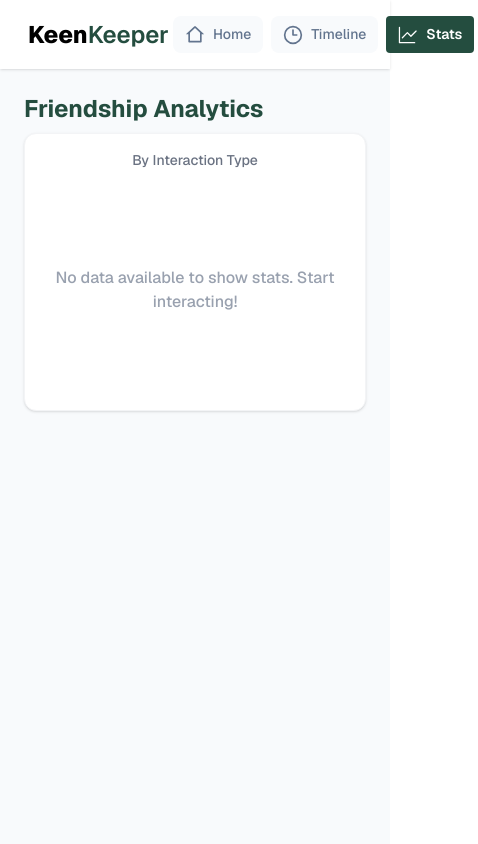
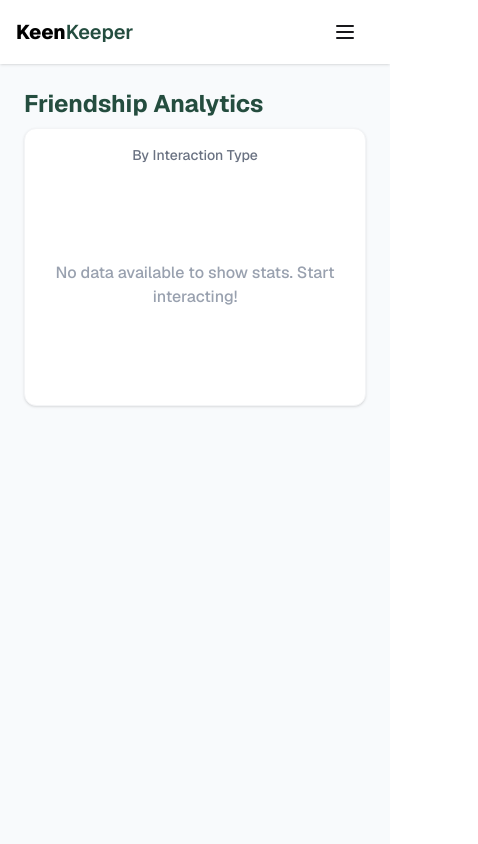
Before and after one commit to nasir-masud/b13-a7, a Next.js app: page /stats in a window 390 px wide. Shown: the top 844 px of the page, 478 px wide, since content can reach past the window. Built offline with nearby package versions, Linux system fonts and the light colour scheme.

Commit message:
Fixed Navbar for small mobile size

```diff
--- a/src/app/components/NavBar.jsx
+++ b/src/app/components/NavBar.jsx
@@ -1,58 +1,63 @@
 "use client"
 
 import Link from "next/link";
-import { LuClock3 } from "react-icons/lu";
+import { LuClock3, LuMenu } from "react-icons/lu";
 import { GoGraph } from "react-icons/go";
 import { RiHome2Line } from "react-icons/ri";
 import { usePathname } from "next/navigation";
 
 const NavBar = () => {
-  const pathName = usePathname()
-  const isActive = path => pathName === path
+  const pathName = usePathname();
+  const isActive = (path) => pathName === path;
 
   const activeClass = "bg-[#244d3f] text-white hover:bg-[#1a3a30] px-3 md:px-4 py-2 rounded-sm flex items-center gap-2 font-semibold";
   const inactiveClass = "bg-[#f8fafc] hover:bg-green-100 px-3 md:px-4 py-2 rounded-lg flex items-center gap-2 font-medium text-slate-500 transition-all";
 
+  const navLinks = [
+    { href: "/", label: "Home", icon: <RiHome2Line className="text-xl" /> },
+    { href: "/timeline", label: "Timeline", icon: <LuClock3 className="text-xl" /> },
+    { href: "/stats", label: "Stats", icon: <GoGraph className="text-xl" /> },
+  ];
+
   return (
-    <div className='navbar bg-base-100 shadow-sm container mx-auto px-5'>
+    <div className='navbar bg-base-100 shadow-sm container mx-auto px-4'>
       <div className='flex-1'>
-        <Link href="/" className='text-black font-extrabold text-2xl pl-2'>
-          Keen<span className="text-[#244d3f] font-semibold -1">Keeper</span>
+        <Link href="/" className='text-black font-extrabold text-xl md:text-2xl'>
+          Keen<span className="text-[#244d3f] font-semibold">Keeper</span>
         </Link>
       </div>
+
       <div className='flex-none'>
-        <ul className='menu menu-horizontal px-1 text-slate-500 gap-2 items-center'>
-
-          <li>
+        <div className="dropdown dropdown-end md:hidden">
+          <div tabIndex={0} role="button" className="btn btn-ghost">
+            <LuMenu className="text-2xl" />
+          </div>
+          <ul tabIndex={0} className="menu menu-sm dropdown-content mt-3 z-[1] p-2 shadow bg-base-100 rounded-box w-52 gap-2">
+            {navLinks.map((link) => (
+              <li key={link.href}>
                 <Link
-              href="/"
-              className={isActive("/") ? activeClass : inactiveClass}
+                  href={link.href}
+                  className={isActive(link.href) ? "bg-[#244d3f] text-white" : ""}
                 >
-              <RiHome2Line className="text-xl" />
-              Home
+                  {link.icon} {link.label}
                 </Link>
               </li>
+            ))}
+          </ul>
+        </div>
 
-          <li>
+        <ul className='hidden md:flex menu menu-horizontal px-1 gap-2 items-center'>
+          {navLinks.map((link) => (
+            <li key={link.href}>
               <Link
-              href="/timeline"
-              className={isActive("/timeline") ? activeClass : inactiveClass}
+                href={link.href}
+                className={isActive(link.href) ? activeClass : inactiveClass}
               >
-              <LuClock3 className="text-xl" />
-              Timeline
+                {link.icon}
+                {link.label}
               </Link>
             </li>
-
-          <li>
-            <Link
-              href="/stats"
-              className={isActive("/stats") ? activeClass : inactiveClass}
-            >
-              <GoGraph className="text-xl" />
-              Stats
-            </Link>
-          </li>
-
+          ))}
         </ul>
       </div>
     </div>
```
Lines whose indentation alone changed are shown as unchanged.
